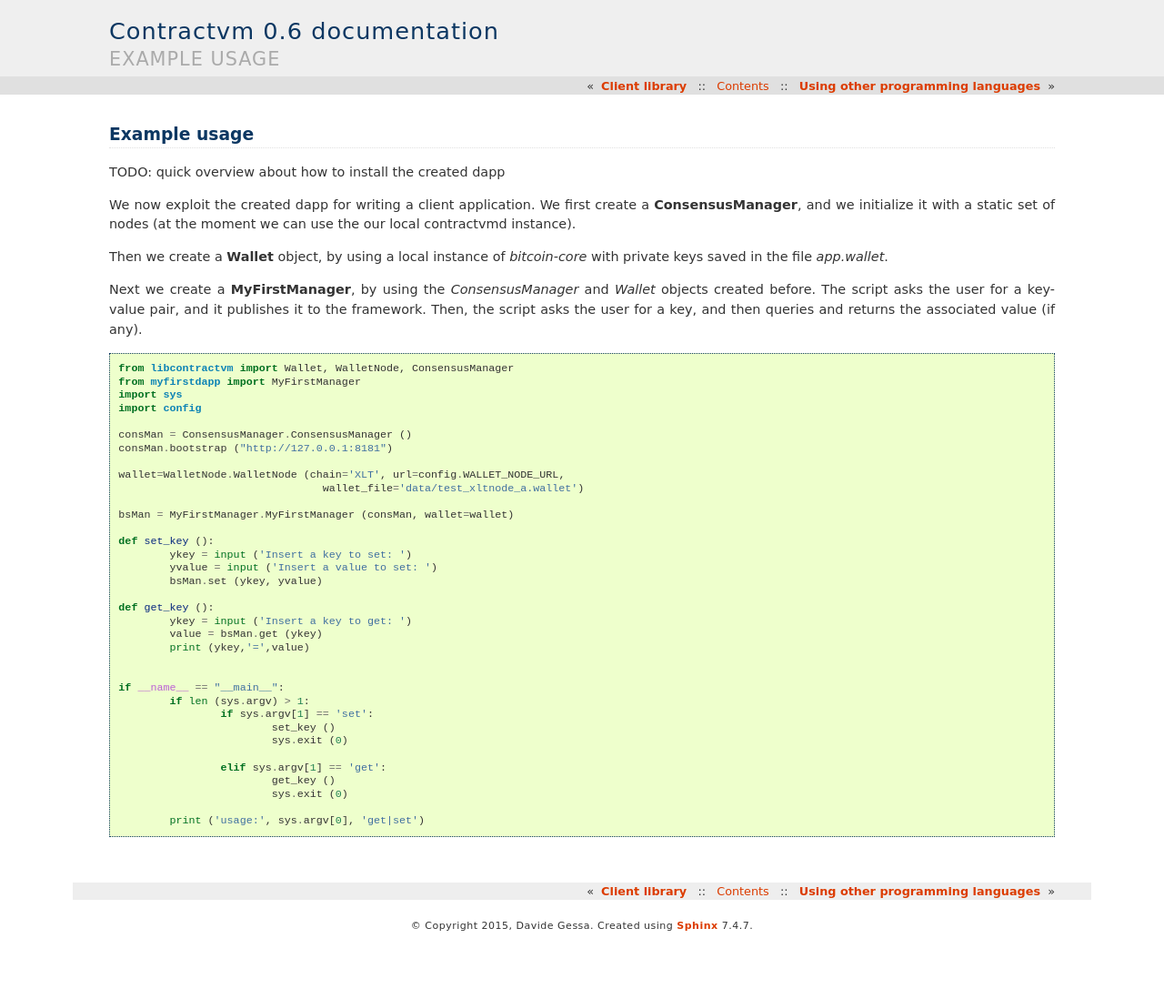
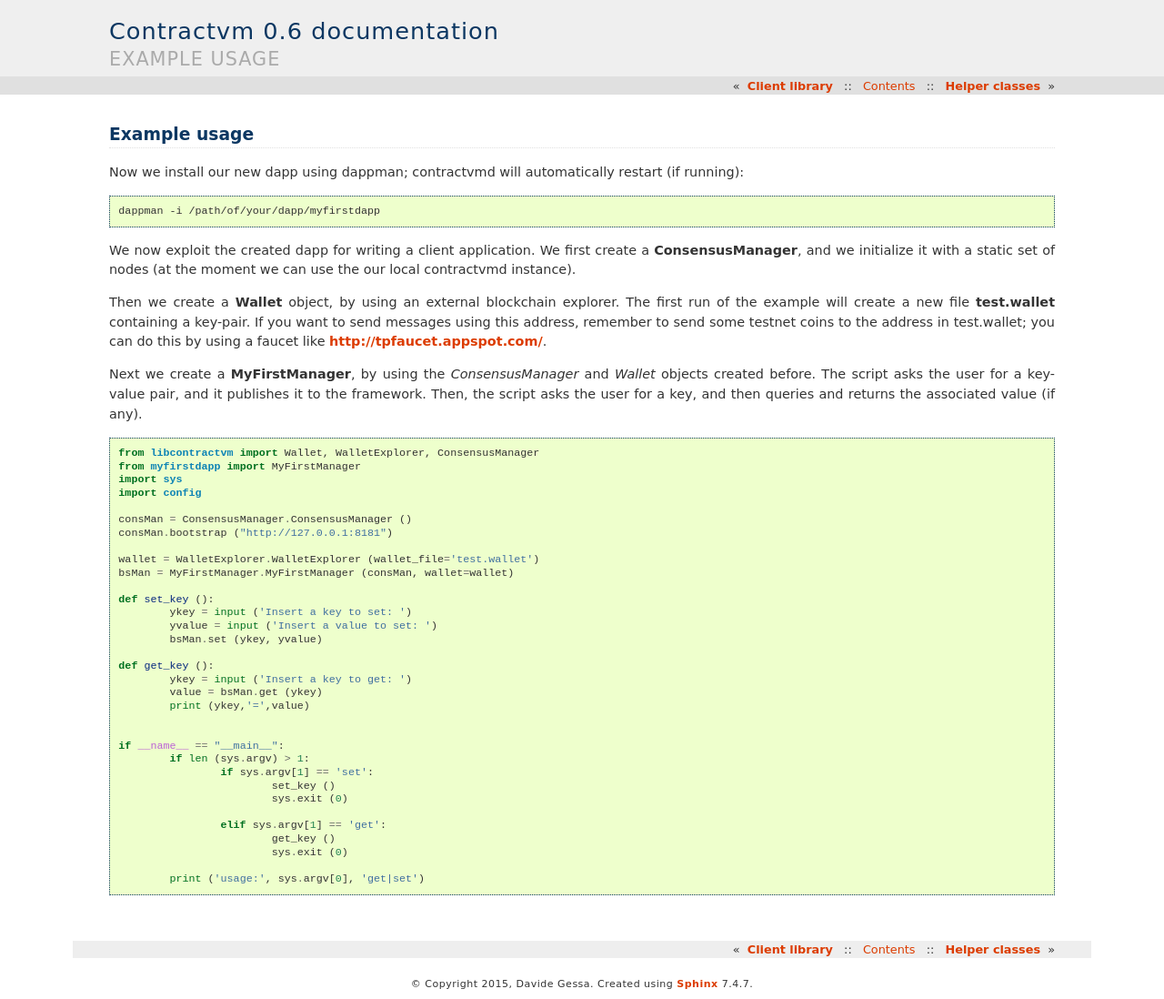
Before and after one commit to contractvm/doc, a Sphinx documentation site: the page built from source/tutorial-firstdapp-example.rst, in a window 1280 px wide. Shown: the whole page at 91% size. Built offline with Sphinx 7.4.7, drawn with Linux system fonts in a browser that asks for light colours; formulas are drawn with MathJax 3; before the commit the page ends 1035 px from its top, so only the background shows below that.

Commit message:
doc update

```diff
--- a/source/development.rst
+++ b/source/development.rst
@@ -6,6 +6,7 @@ Contractvm is released as open-source software with MIT license. The framework i
 - https://github.com/contractvm/contractvmd - node daemon
 - https://github.com/contractvm/libcontractvm - client library for libcontractvm
 - https://github.com/contractvm/kad.py - kad.py kademlia dht
+- https://github.com/dakk/bitpeer.py - bitcoin protocol and node implementation
 - https://github.com/contractvm/dapp-list - public dapp catalog
 - https://github.com/contractvm/cvm-dapp-blockstore - blockstore case study dapp
 - https://github.com/contractvm/cvm-dapp-fifomom - fifo message-oriented middleware case study dapp
--- a/source/tutorial-firstdapp-example.rst
+++ b/source/tutorial-firstdapp-example.rst
@@ -1,15 +1,21 @@
 Example usage
 =============
+Now we install our new dapp using dappman; contractvmd will automatically restart (if running):
 
+.. code-block:: bash
 
-TODO: quick overview about how to install the created dapp
+	dappman -i /path/of/your/dapp/myfirstdapp
+
 
 
 We now exploit the created dapp for writing a client application. We first create a **ConsensusManager**,
 and we initialize it with a static set of nodes (at the moment we can use the our local contractvmd instance).
 
-Then we create a **Wallet** object, by using a local instance of
-*bitcoin-core* with private keys saved in the file *app.wallet*.
+Then we create a **Wallet** object, by using an external blockchain explorer.
+The first run of the example will create a new file **test.wallet** containing a key-pair.
+If you want to send messages using this address, remember to send some testnet coins to the address in test.wallet;
+you can do this by using a faucet like http://tpfaucet.appspot.com/.
+
 
 Next we create a **MyFirstManager**, by using the *ConsensusManager* and *Wallet* objects
 created before. The script asks the user for a key-value pair, and
@@ -18,7 +24,7 @@ user for a key, and then queries and returns the associated value (if any).
 
 .. code-block:: python
 
-	from libcontractvm import Wallet, WalletNode, ConsensusManager
+	from libcontractvm import Wallet, WalletExplorer, ConsensusManager
 	from myfirstdapp import MyFirstManager
 	import sys
 	import config
@@ -26,9 +32,7 @@ user for a key, and then queries and returns the associated value (if any).
 	consMan = ConsensusManager.ConsensusManager ()
 	consMan.bootstrap ("http://127.0.0.1:8181")
 
-	wallet=WalletNode.WalletNode (chain='XLT', url=config.WALLET_NODE_URL,
-					wallet_file='data/test_xltnode_a.wallet')
-
+	wallet = WalletExplorer.WalletExplorer (wallet_file='test.wallet')
 	bsMan = MyFirstManager.MyFirstManager (consMan, wallet=wallet)
 
 	def set_key ():
--- a/source/tutorials.rst
+++ b/source/tutorials.rst
@@ -11,4 +11,6 @@ Contents:
 
 	tutorial-dappman
 	tutorial-firstdapp
-	tutorial-langs
+
+
+.. tutorial-langs
```
Also changed, not shown: source/install-quick.rst (+7 -2 lines), source/install-start.rst (+3 -7 lines).
